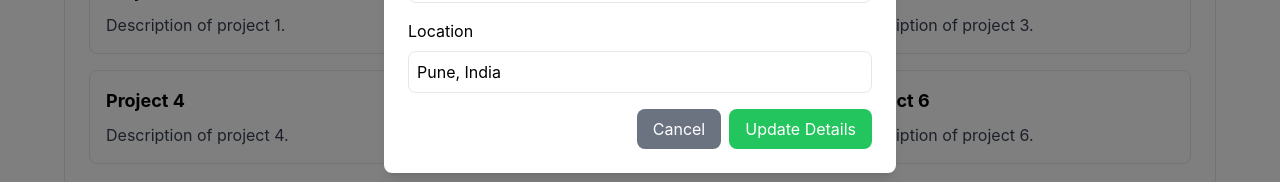
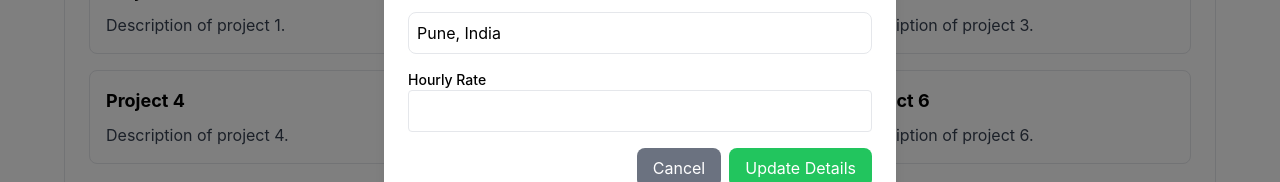
Before and after one commit to ShubhamRaut280/SkillSphere, a React (Create React App) app: page /profile in a window 1280 px wide. Both pictures are taken after a click on the button "Update Details". Shown: the part 428-610 px from the top of the page. Built offline with nearby package versions, Linux system fonts and the light colour scheme; no server answers; the database is empty.

Commit message:
local update

```diff
--- a/src/componenets/Pages/ProfilePage.jsx
+++ b/src/componenets/Pages/ProfilePage.jsx
@@ -52,6 +52,7 @@ const ProfilePage = () => {
     const [showBioDialog, setShowBioDialog] = useState(false);
     const [showSkillsDialog, setShowSkillsDialog] = useState(false);
     const [showEditDetailsDialog, setShowEditDetailsDialog] = useState(false); // Dialog state
+    const [hourlyRate, setHourlyRate] = useState("");  // Add state for hourly rate
 
 
 
@@ -97,13 +98,14 @@ const ProfilePage = () => {
                 setSkills(skillsArray)
                 setPhone(userdata.phoneNumber)
                 setLocation(userdata.address)
+                setHourlyRate(userdata.hourlyRate)
 
                 console.log(userdata)
             }
         }
 
         fetchData()
-    })
+    }, [])
 
 
     const handleAddSkill = () => {
@@ -130,7 +132,7 @@ const ProfilePage = () => {
 
     const editDetails = () => {
         // You can perform validation or send updated details to the server here.
-        console.log("Updated details:", { name, phone, location });
+        console.log("Updated details:", { name, phone, location, hourlyRate });
         setShowEditDetailsDialog(false); // Close the dialog after updating details
     };
 
@@ -193,7 +195,7 @@ const ProfilePage = () => {
                         {/* Hourly Rate Section */}
                         <div className="flex items-center gap-2 mb-4">
                             <span className="bg-purple-100 text-purple-700 font-semibold py-1 px-3 rounded-lg text-lg shadow-sm">
-                                ${user.hourlyRate}/hr
+                                ${hourlyRate}/hr
                             </span>
                             <span className="text-gray-600 font-medium">Hourly Rate</span>
                         </div>
@@ -368,6 +370,18 @@ const ProfilePage = () => {
                                 onChange={(e) => setLocation(e.target.value)}
                             />
                         </div>
+                        <div className="mb-4">
+                                <label htmlFor="hourlyRate" className="block text-sm font-medium">Hourly Rate</label>
+                                <input
+                                    type="number"
+                                    id="hourlyRate"
+                                    className="w-full p-2 border rounded"
+                                    value={hourlyRate}
+                                    onChange={(e) => setHourlyRate(e.target.value)}
+                                    min="0"
+                                    step="0.01"
+                                />
+                            </div>
                         <div className="flex justify-end gap-2">
                             <button
                                 className="bg-gray-500 text-white px-4 py-2 rounded-lg"
```
